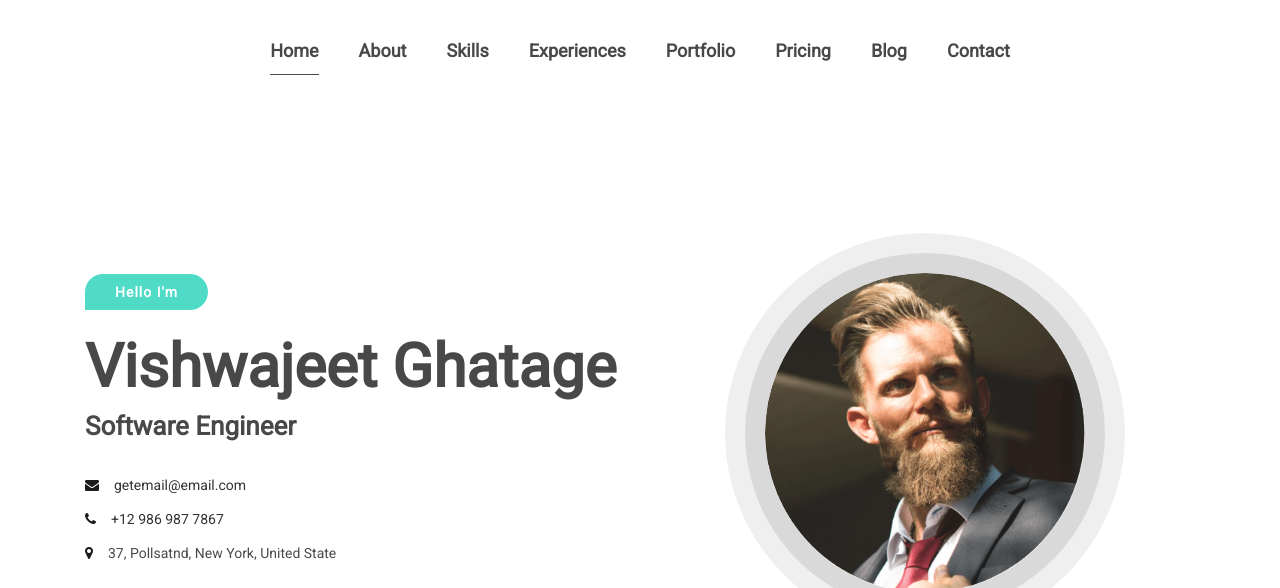
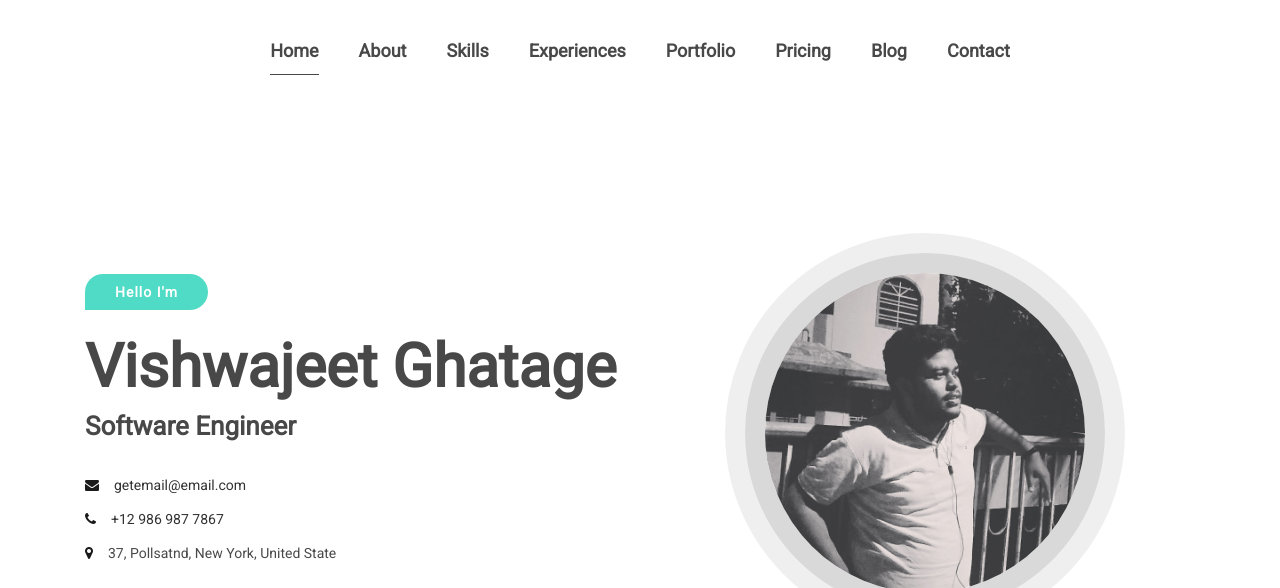
Before and after one commit to git-vish/git-vish.github.io, a plain HTML site: page index.html in a window 1280 px wide. Shown: the top 588 px of the page. Drawn offline with Linux system fonts and the light colour scheme; some packages are replaced by stand-ins of ours.

Commit message:
self img

```diff
--- a/index.html
+++ b/index.html
@@ -131,7 +131,7 @@
                         <div class="col-sm-6">
                             <div class="hero-img wow fadeInUp" data-wow-duration="0.8s" data-wow-delay="0.6s">
                                 <div class="img-border">
-                                    <img src="assets/images/hero.png" alt=""  class="img-fluid">
+                                    <img src="assets/images/self.jpg" alt=""  class="img-fluid">
                                 </div>
                             </div>
                         </div>
```
Also changed, not shown: assets/images/hero.png (deleted), assets/images/self.jpg (added).
